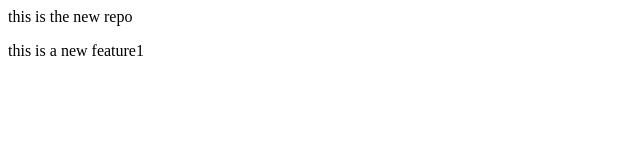
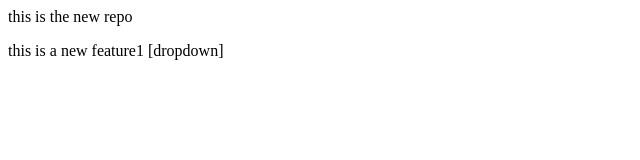
Before and after one commit to UmarAhmadLepakshi/LocalRepo, a plain HTML site: page index.html in a window 1280 px wide. Shown: the full height of the page, 0-640 px from the left. Drawn offline with Linux system fonts and the light colour scheme.

Commit message:
added dropdown feature

```diff
--- a/index.html
+++ b/index.html
@@ -1,2 +1,2 @@
 <p>this is the new repo</p>
-<p>this is a new feature1</p>
+<p>this is a new feature1 [dropdown]</p>
```
